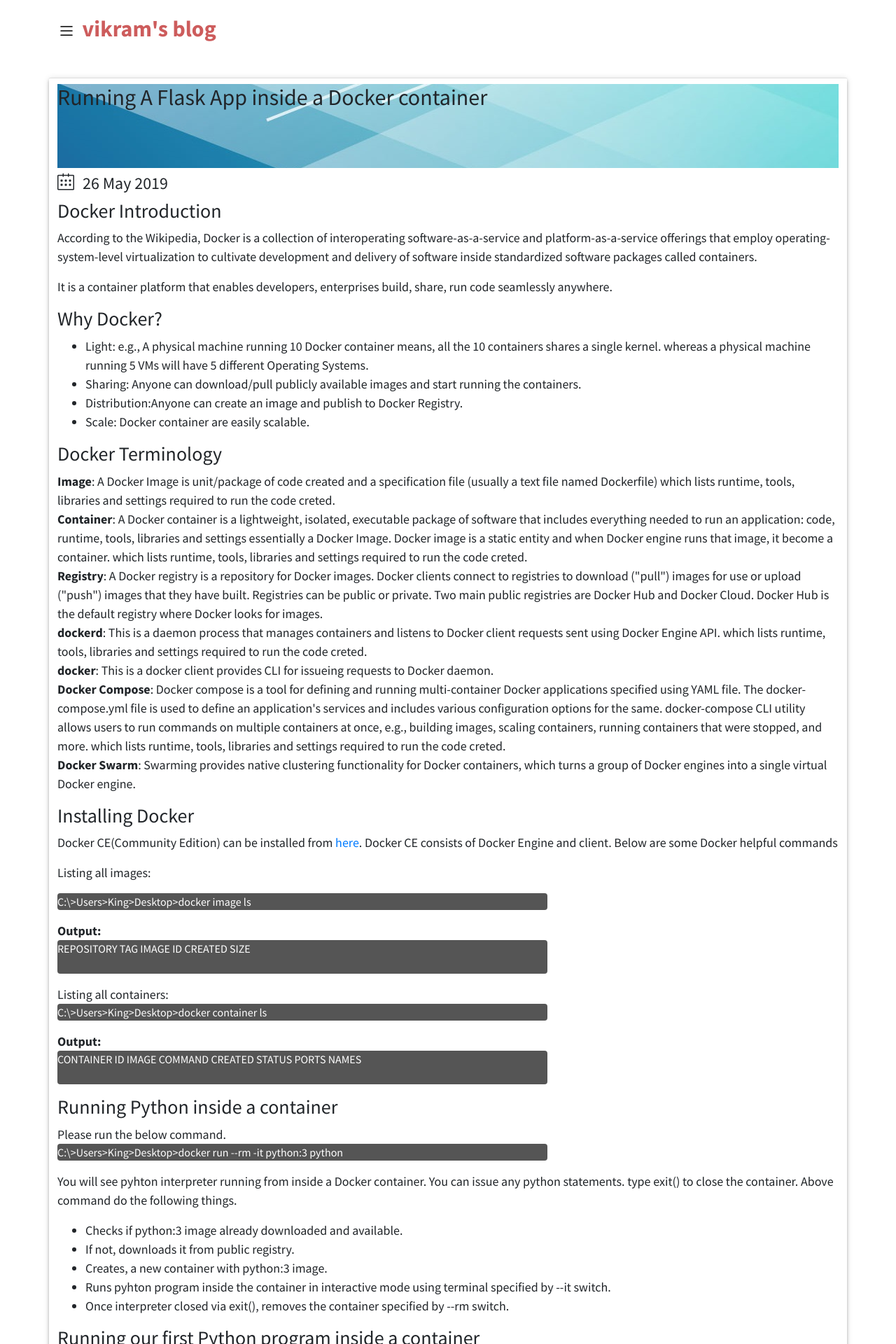
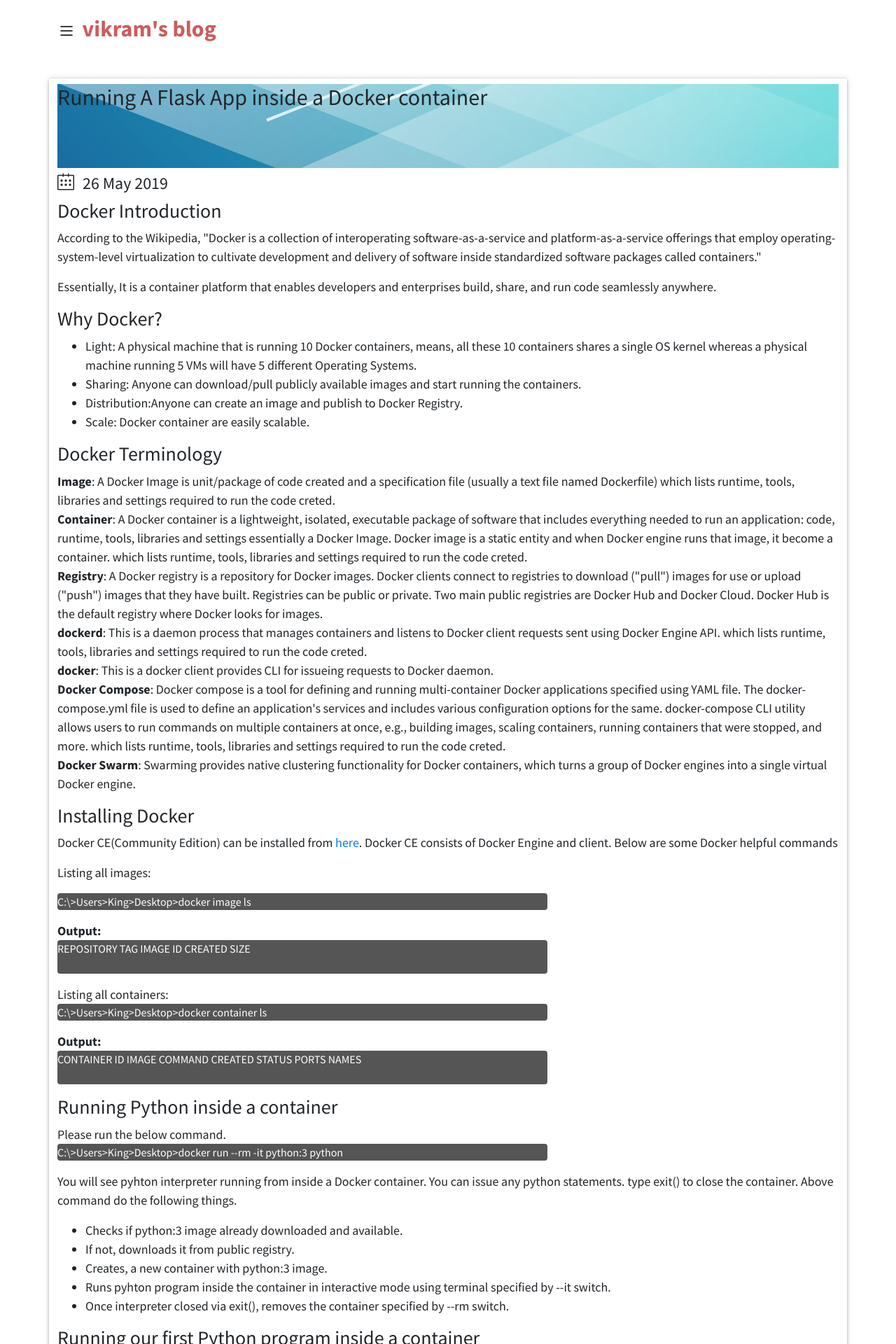
Before and after one commit to srirangamv/srirangamv.github.io, a Jekyll site: the page built from _posts/2019-05-26-running-flask-inside-container.md, in a window 1280 px wide. Shown: the top 1920 px of the page at 70% size. Built offline with Jekyll 4.4.1, drawn with Linux system fonts in a browser that asks for light colours; nearby versions of some CDN libraries.

Commit message:
style fixes.

```diff
--- a/_posts/2019-05-26-running-flask-inside-container.md
+++ b/_posts/2019-05-26-running-flask-inside-container.md
@@ -7,14 +7,14 @@
 ---
 
 <h3><a name="section1">Docker Introduction</a></h3>
-<p>According to the Wikipedia, Docker is a collection of interoperating software-as-a-service and platform-as-a-service offerings that employ operating-system-level virtualization to cultivate development and delivery of software inside standardized software packages called containers.</p>
+<p>According to the Wikipedia, "Docker is a collection of interoperating software-as-a-service and platform-as-a-service offerings that employ operating-system-level virtualization to cultivate development and delivery of software inside standardized software packages called containers."</p>
 
 <p>
-It is a container platform that enables developers, enterprises build, share, run code seamlessly anywhere.
+Essentially, It is a container platform that enables developers and enterprises build, share, and run code seamlessly anywhere.
 </p>
 <h3><a name="section2">Why Docker?</a></h3>
 <ul>
-  <li>Light: e.g., A physical machine running 10 Docker container means, all the 10 containers shares a single kernel. whereas a physical machine running 5 VMs will have 5 different Operating Systems.</li>
+  <li>Light: A physical machine that is running 10 Docker containers, means, all these 10 containers shares a single OS kernel whereas a physical machine running 5 VMs will have 5 different Operating Systems.</li>
   <li>Sharing: Anyone can download/pull publicly available images and start running the containers.</li>
   <li>Distribution:Anyone can create an image and publish to Docker Registry.</li>
   <li>Scale: Docker container are easily scalable.</li>
@@ -248,7 +248,7 @@
 <p>Run below command to list all running containers.</p>
 <p class="cmd">C:\&gt;Users&gt;King&gt;Desktop&gt;docker ps</p>
 <b>Output:</b>
-<p class="output">
+<p class="cmd">
 CONTAINER ID        IMAGE               COMMAND             CREATED             STATUS              PORTS                  NAMES
 <br>3c58c2854897        firstpy             "python app.py"     42 seconds ago      Up 40 seconds       0.0.0.0:8080->80/tcp   eager_hamilton
 <br>
--- a/css/syntax.css
+++ b/css/syntax.css
@@ -63,4 +63,4 @@
 .highlight .lineno {-webkit-user-select: none;-moz-user-select: none; -o-user-select: none;}
 .lineno::-moz-selection {background-color: transparent;} /* Mozilla specific */
 .lineno::selection {background-color: transparent;} /* Other major browsers */
-.highlight pre { font-family: monospace!important; font-size: 14px!important; background-color: #FFFFFF!important; }
+.highlight pre { font-family: monospace!important; font-size: 14px!important; background-color: #FFFFFF!important; border: #ddd 1px solid; border-left: #777 3px solid; padding-left: 5px;}
```
